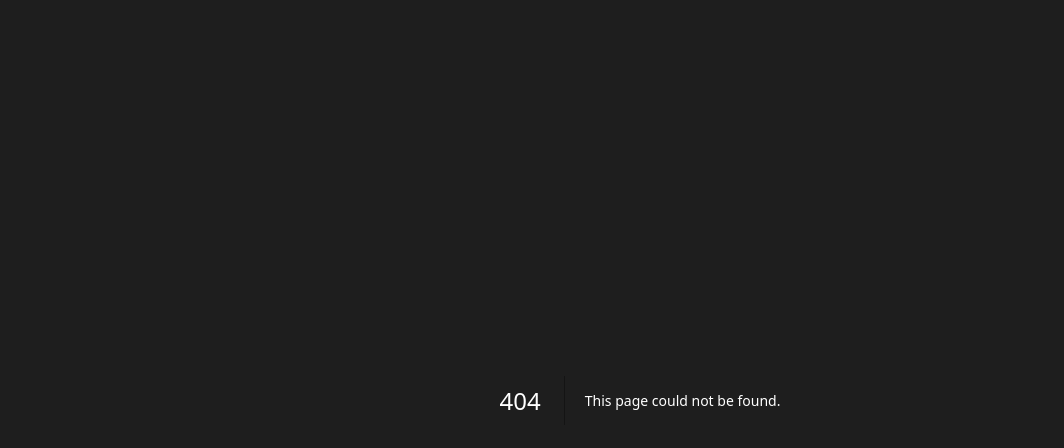
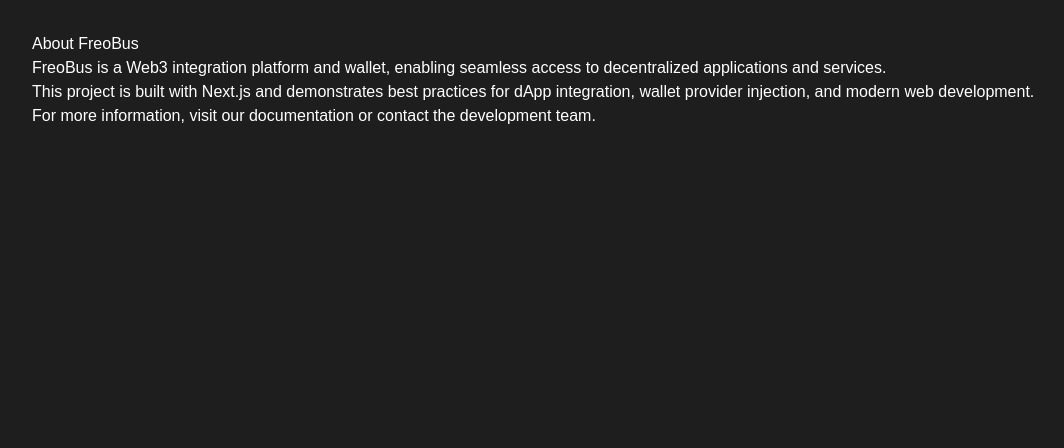
Before and after one commit to Osamakahen/aggregator-integration, a Next.js app: page /about in a window 1280 px wide. Before the commit this address had no page. Shown: the top 448 px of the page, without its empty margins (0-1064 px from the left). Built offline with nearby package versions, Linux system fonts and the light colour scheme.

Commit message:
feat: add About page to resolve 404 and provide project info

```diff
--- /dev/null
+++ b/src/app/about/page.tsx
@@ -0,0 +1,18 @@
+import React from 'react';
+
+export default function AboutPage() {
+  return (
+    <div style={{ padding: '2rem' }}>
+      <h1>About FreoBus</h1>
+      <p>
+        FreoBus is a Web3 integration platform and wallet, enabling seamless access to decentralized applications and services.
+      </p>
+      <p>
+        This project is built with Next.js and demonstrates best practices for dApp integration, wallet provider injection, and modern web development.
+      </p>
+      <p>
+        For more information, visit our documentation or contact the development team.
+      </p>
+    </div>
+  );
+}
```
